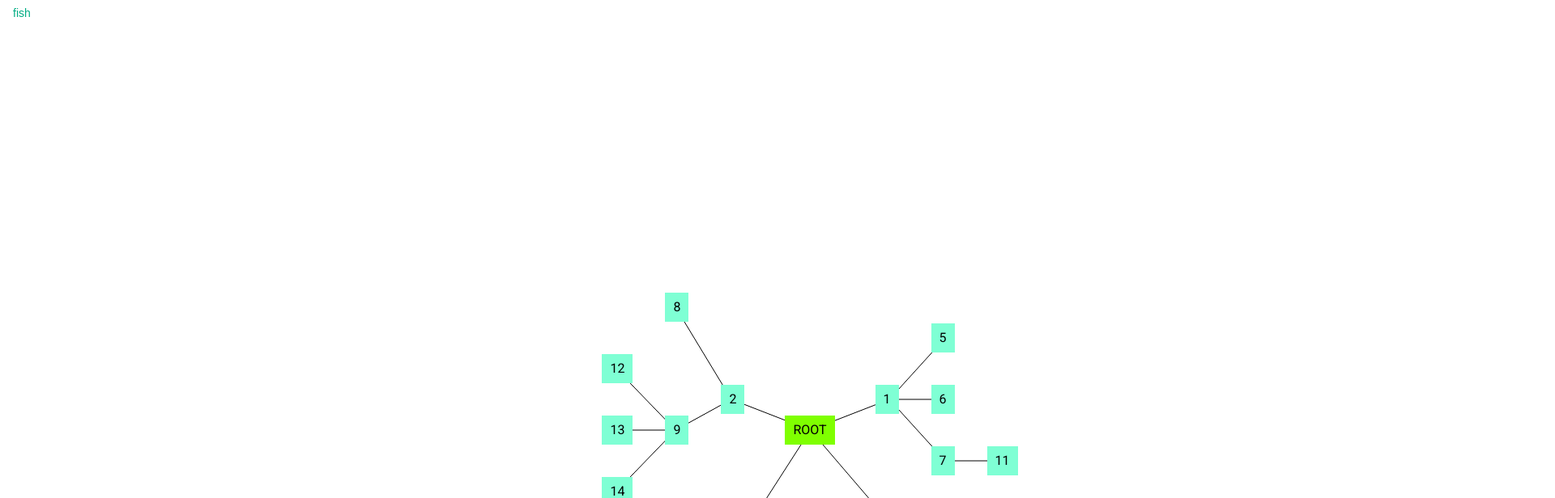
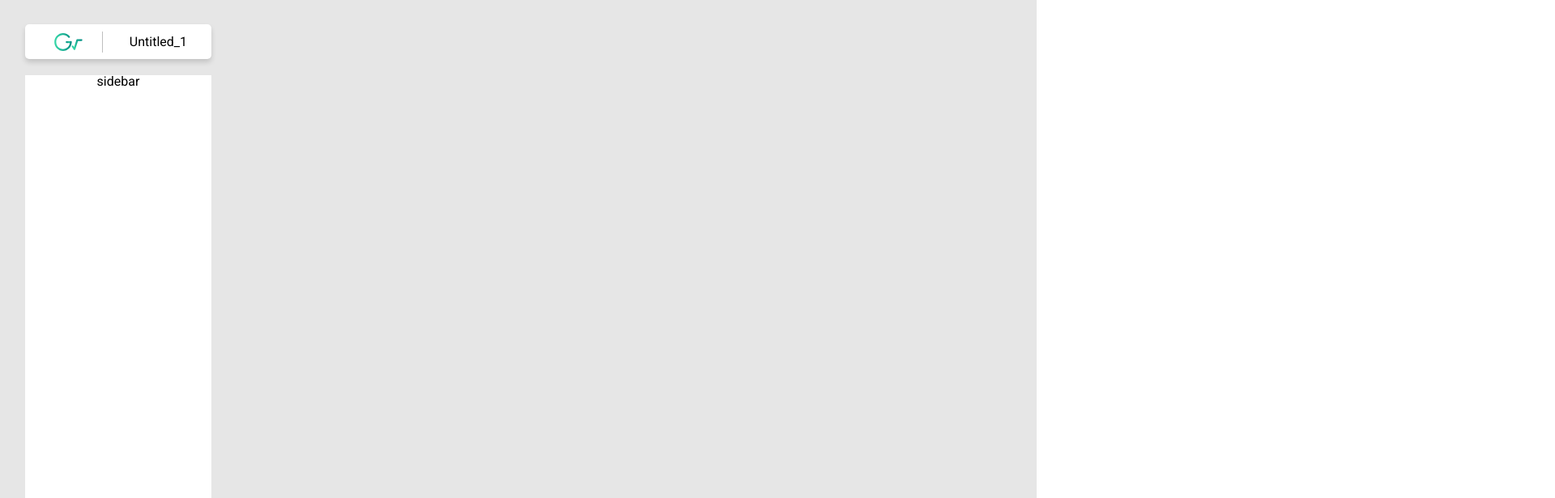
Before and after one commit to Groot-GT/groot-client, a React (Vite) app: page / in a window 1280 px wide. Shown: the top 616 px of the page at 81% size, 1920 px wide, since content can reach past the window. Built offline with nearby package versions, Linux system fonts and the light colour scheme.

Commit message:
#6 feat: Draw 페이지 Template 추가 및 SideBar 및 ProjectPanel 삽입

```diff
--- a/src/components/organisms/Root/index.tsx
+++ b/src/components/organisms/Root/index.tsx
@@ -4,7 +4,6 @@ import useElementPosistion from 'src/hooks/useElementPosition';
 import nodeState from 'src/recoil/nodeState';
 import { RootVariant } from 'src/constants/node';
 import LineContainer from 'src/components/organisms/LineContainer';
-import Button from 'src/components/atoms/Button';
 import BothSideRoot from './BothSideRoot';
 import * as s from './style';
 
@@ -32,7 +31,6 @@ const Root = ({ rootVariant }: RootProps) => {
 
   return (
     <s.Background width={WIDTH} height={HEIGHT}>
-      <Button>fish</Button>
       <s.Wrapper>
         <BothSideRoot
           rootNode={rootNode}
--- /dev/null
+++ b/src/components/organisms/SideBar/index.tsx
@@ -0,0 +1,9 @@
+import { useTheme } from 'styled-components';
+import * as s from './style';
+
+const SideBar = () => {
+  const theme = useTheme();
+  return <s.SideBar theme={theme}>sidebar</s.SideBar>;
+};
+
+export default SideBar;
--- /dev/null
+++ b/src/components/organisms/SideBar/style.ts
@@ -0,0 +1,14 @@
+import styled, { DefaultTheme } from 'styled-components';
+
+interface SideBarStyleProps {
+  theme: DefaultTheme;
+}
+
+export const SideBar = styled.div<SideBarStyleProps>`
+  display: flex;
+  flex-direction: column;
+  place-items: center;
+  width: 230px;
+  height: 100%;
+  background-color: ${({ theme }) => theme.colors.white[0]};
+`;
--- a/src/components/pages/Draw.tsx
+++ b/src/components/pages/Draw.tsx
@@ -1,6 +1,6 @@
-import { RootVariant } from 'src/constants/node';
-import Root from '../organisms/Root';
+import DrawTemplate from '../templates/DrawTemplate';
+// import SideBarTemplate from '../organisms/SideBar';
 
-const Draw = () => <Root rootVariant={RootVariant.BOTH_SIDE} />;
+const Draw = () => <DrawTemplate />;
 
 export default Draw;
--- /dev/null
+++ b/src/components/templates/DrawTemplate/index.tsx
@@ -0,0 +1,17 @@
+import ProjectPanel from 'src/components/organisms/ProjectPanel';
+import SideBar from 'src/components/organisms/SideBar';
+// import { RootVariant } from 'src/constants/node';
+// import Root from 'src/components/organisms/Root';
+import * as s from './style';
+
+const DrawTemplate = () => (
+  <s.DrawTemplateWrapper>
+    <s.SideWrapper>
+      <ProjectPanel projectName="Untitled_1" />
+      <SideBar />
+    </s.SideWrapper>
+    {/* <Root rootVariant={RootVariant.BOTH_SIDE} /> */}
+  </s.DrawTemplateWrapper>
+);
+
+export default DrawTemplate;
--- /dev/null
+++ b/src/components/templates/DrawTemplate/style.ts
@@ -0,0 +1,15 @@
+import styled from 'styled-components';
+
+export const DrawTemplateWrapper = styled.div`
+  display: flex;
+  flex-direction: row;
+  width: 100vw;
+  height: 100vh;
+  padding: 19px 31px;
+  background-color: ${({ theme }) => theme.colors.black[2]};
+`;
+
+export const SideWrapper = styled.div`
+  display: flex;
+  flex-direction: column;
+`;
```
